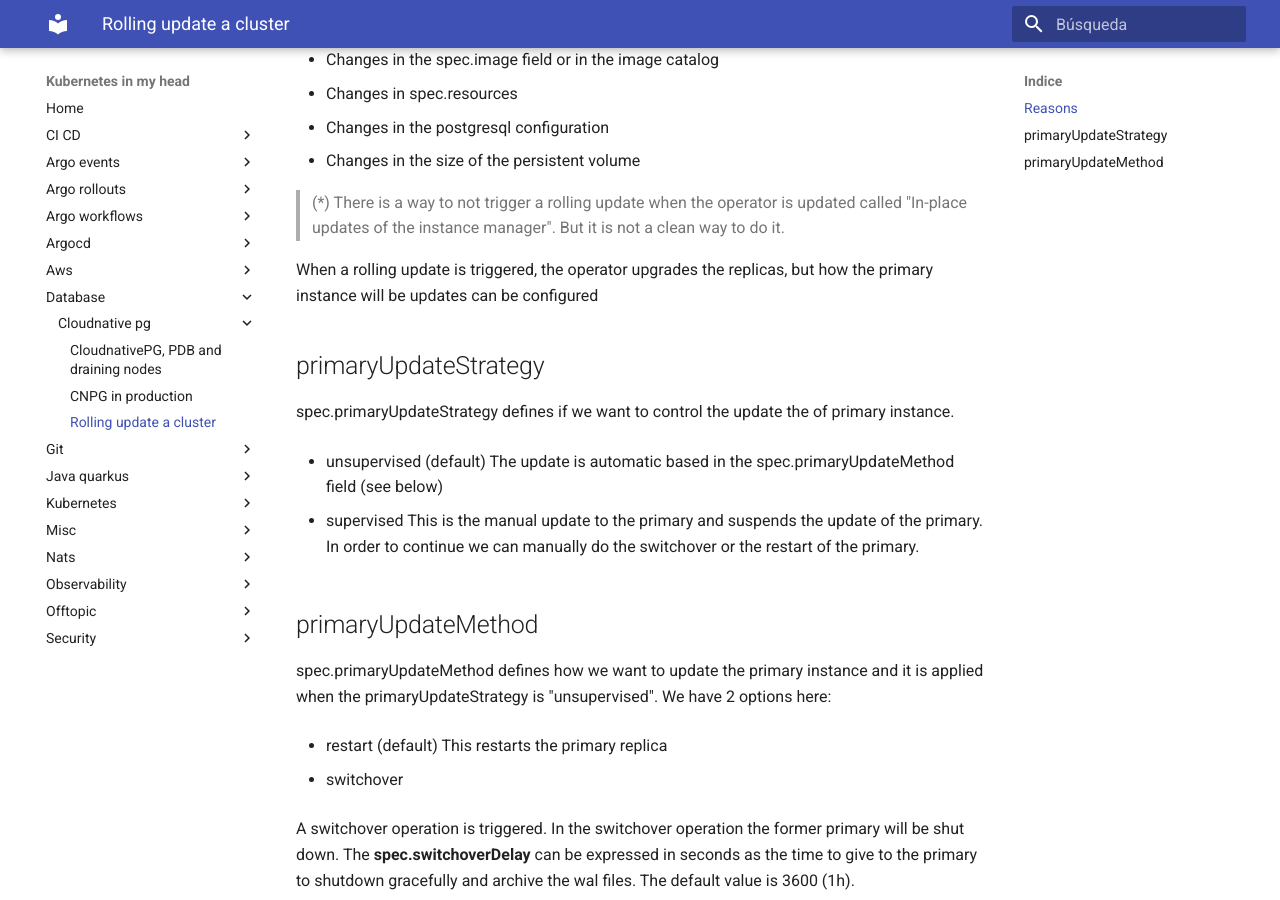
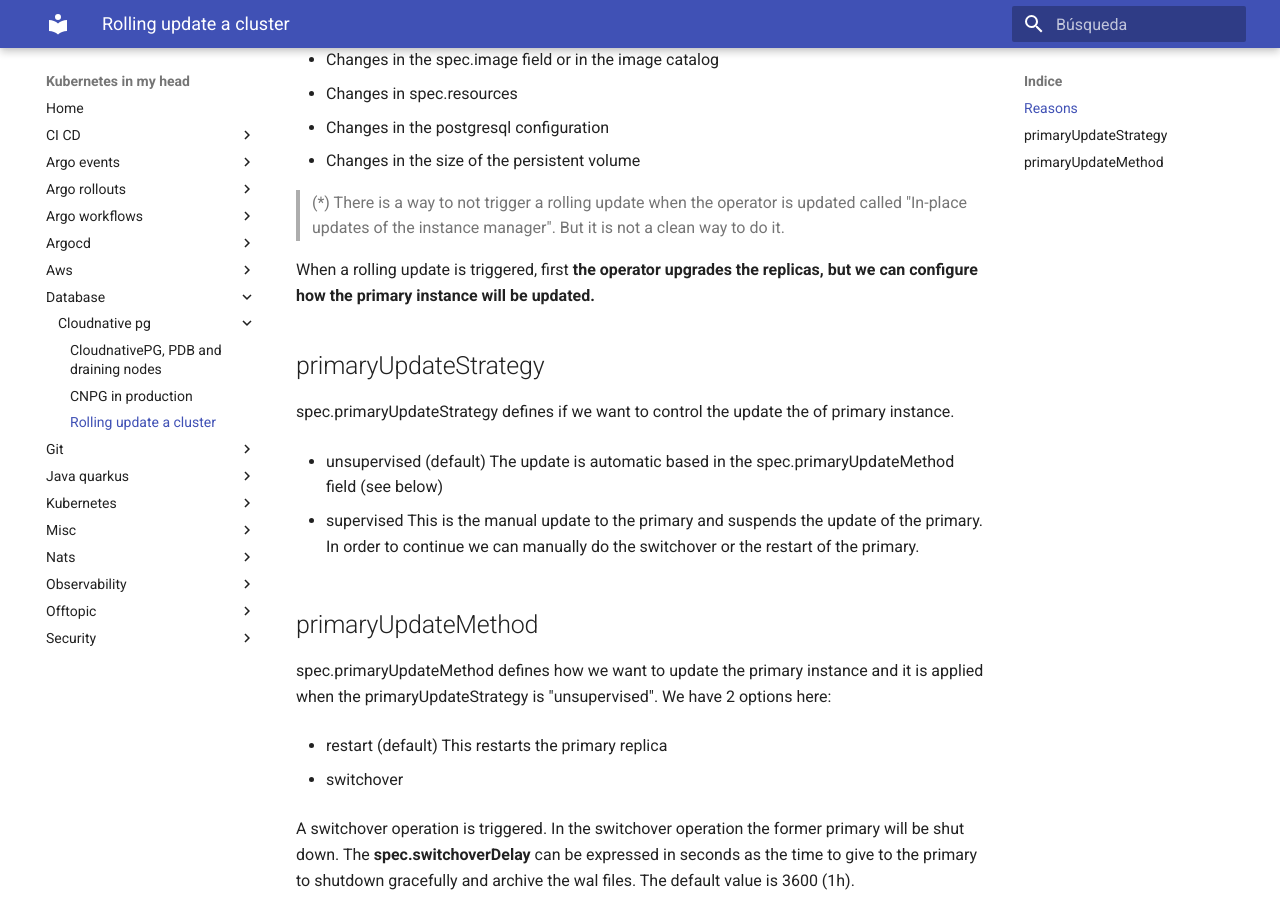
Before and after one commit to jorgelon/kubernetesinmyhead.net, an MkDocs documentation site: the page built from docs/database/cloudnative-pg/rolling-update.md, in a window 1280 px wide and 900 px high, scrolled down 324 px. Built offline with MkDocs 1.6.1 and Material for MkDocs 9.7.7, drawn with Linux system fonts in a browser that asks for light colours.

Commit message:
better text

```diff
--- a/docs/database/cloudnative-pg/rolling-update.md
+++ b/docs/database/cloudnative-pg/rolling-update.md
@@ -12,7 +12,7 @@ There are several reasons we can do some changes in a cloudnative pg cluster tha
 
 > (*) There is a way to not trigger a rolling update when the operator is updated called "In-place updates of the instance manager". But it is not a clean way to do it.
 
-When a rolling update is triggered, the operator upgrades the replicas, but how the primary instance will be updates can be configured
+When a rolling update is triggered, first **the operator upgrades the replicas, but we can configure how the primary instance will be updated.**
 
 ## primaryUpdateStrategy
 
```
